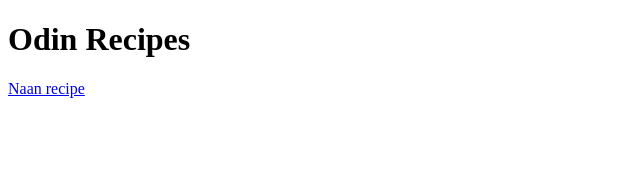
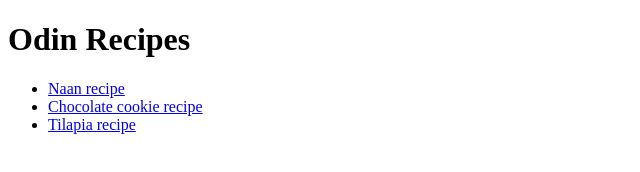
Before and after one commit to OriginalByteMe/odin-recipes, a plain HTML site: page index.html in a window 1280 px wide. Shown: the whole page, without its empty margins (0-640 px from the left). Drawn offline with Linux system fonts and the light colour scheme.

Commit message:
Edit index to include recipe hyperlinks

```diff
--- a/index.html
+++ b/index.html
@@ -17,7 +17,12 @@
             <p class="browsehappy">You are using an <strong>outdated</strong> browser. Please <a href="#">upgrade your browser</a> to improve your experience.</p>
         <![endif]-->
         <h1>Odin Recipes</h1>
-        <a href="recipes/naan.html">Naan recipe</a>
+        <ul>
+            <li><a href="recipes/naan.html">Naan recipe</a></li>
+            <li><a href="recipes/choc-cookies.html">Chocolate cookie recipe</a></li>
+            <li><a href="recipes/tilapia.html"> Tilapia recipe</a></li>
+        </ul>
+
         <script src="" async defer></script>
     </body>
 </html>
```
